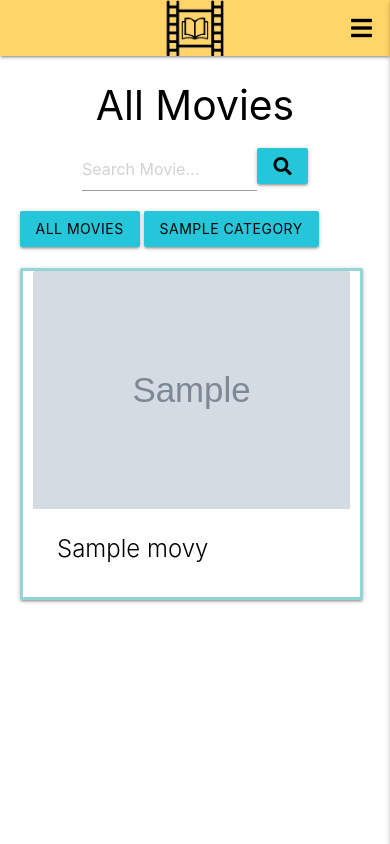
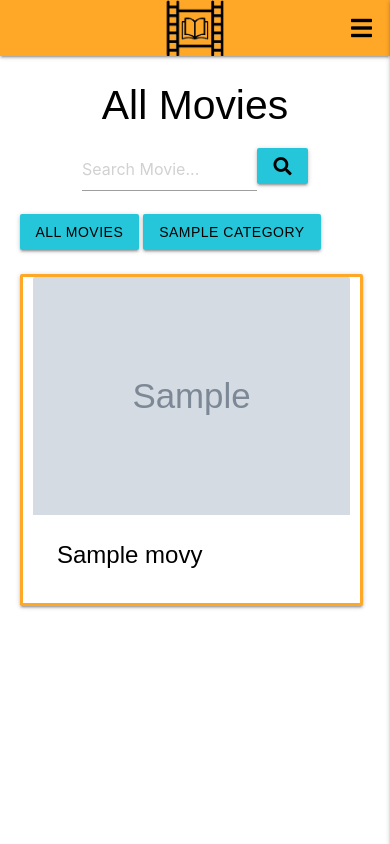
Before and after one commit to Code-Institute-Submissions/Dynjashik-MSP3-Movie-collection_OctREsub, a Flask app: page /movies in a window 390 px wide. Run offline with Flask 2, Linux system fonts and the light colour scheme; grey boxes marked "Sample" are stand-in pictures; a database or web service that is not in the repository returns one stand-in record (values such as "Sample title"); some libraries are stand-ins or nearby versions.

Commit message:
Style color for body, text, buttons and style menu, cattegory buttons for mobile version

```diff
--- a/static/css/style.css
+++ b/static/css/style.css
@@ -3,11 +3,12 @@
 body {
     background-color: white;
     color: black;
+    font-family: Arial, Helvetica, sans-serif;
 }
 
 .nav-background{
     color: black;
-    background-color: #ffd468;
+    background-color: #ffa726 ;
 }
 .nav-background ul a{
     color: black;
@@ -22,15 +23,6 @@ body {
     margin-right: 15px;
     font-weight: bold;
     font-size: 16px;
-}
-.btn-color{
-    background-color: #94d6d6;
-    color: black;
-}
-
-.btn-yellow{
-    background-color: #fba337;
-    color: black;
 }
 
 /*Changing logo size to be in line with nav bar size*/
@@ -111,7 +103,7 @@ body {
 /*Movie cards*/
 
 .card-background{
-    border-color: #94d6d6;
+    border-color: #ffa726 ;
     border-style: solid;
     margin-left: 0px!important;
 }
@@ -152,3 +144,13 @@ body {
 .flash-modal-button{
     text-align: center!important;
 }
+
+/*category buttons*/
+.btn-margin{
+    margin: 3px 0px 3px 0;
+}
+
+.category-card-color{
+    border-color: #ffa726 ;
+    border-style: solid;
+}
```
